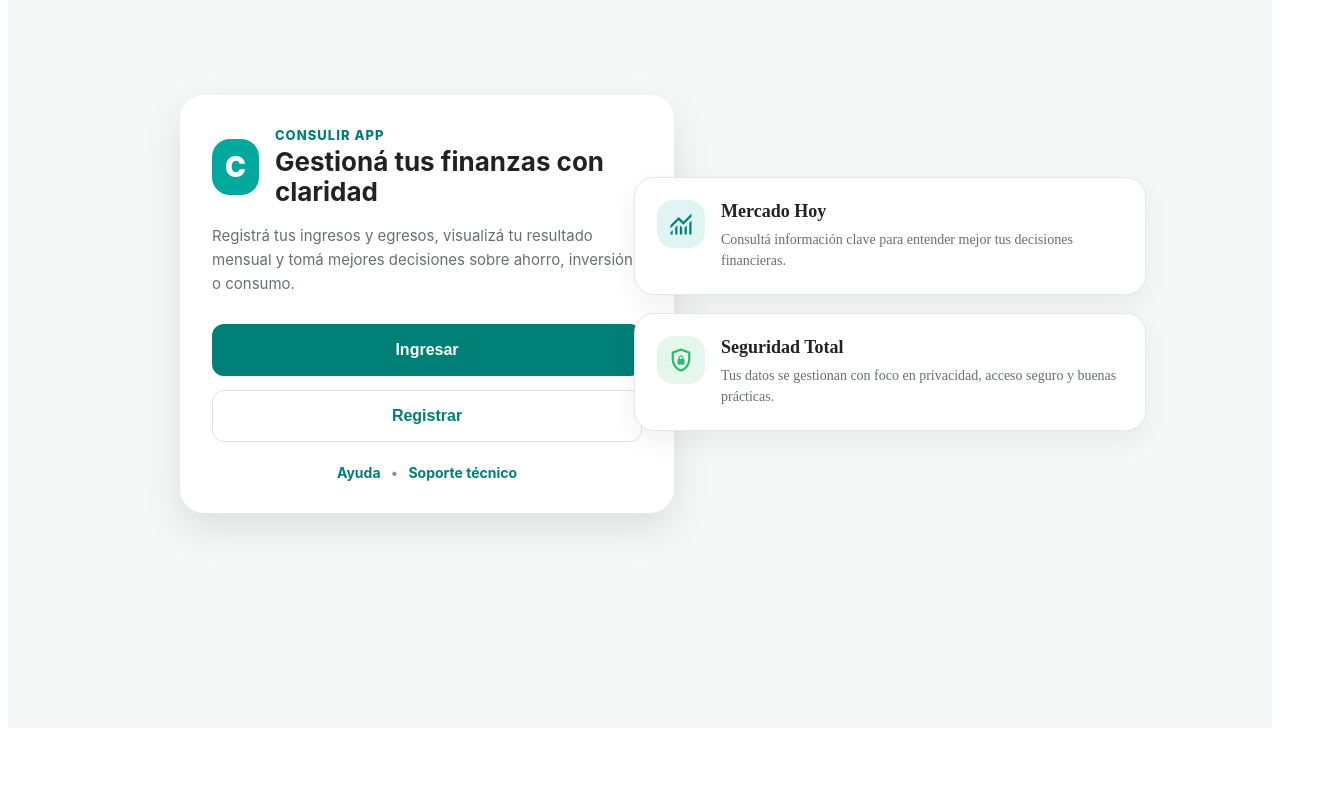
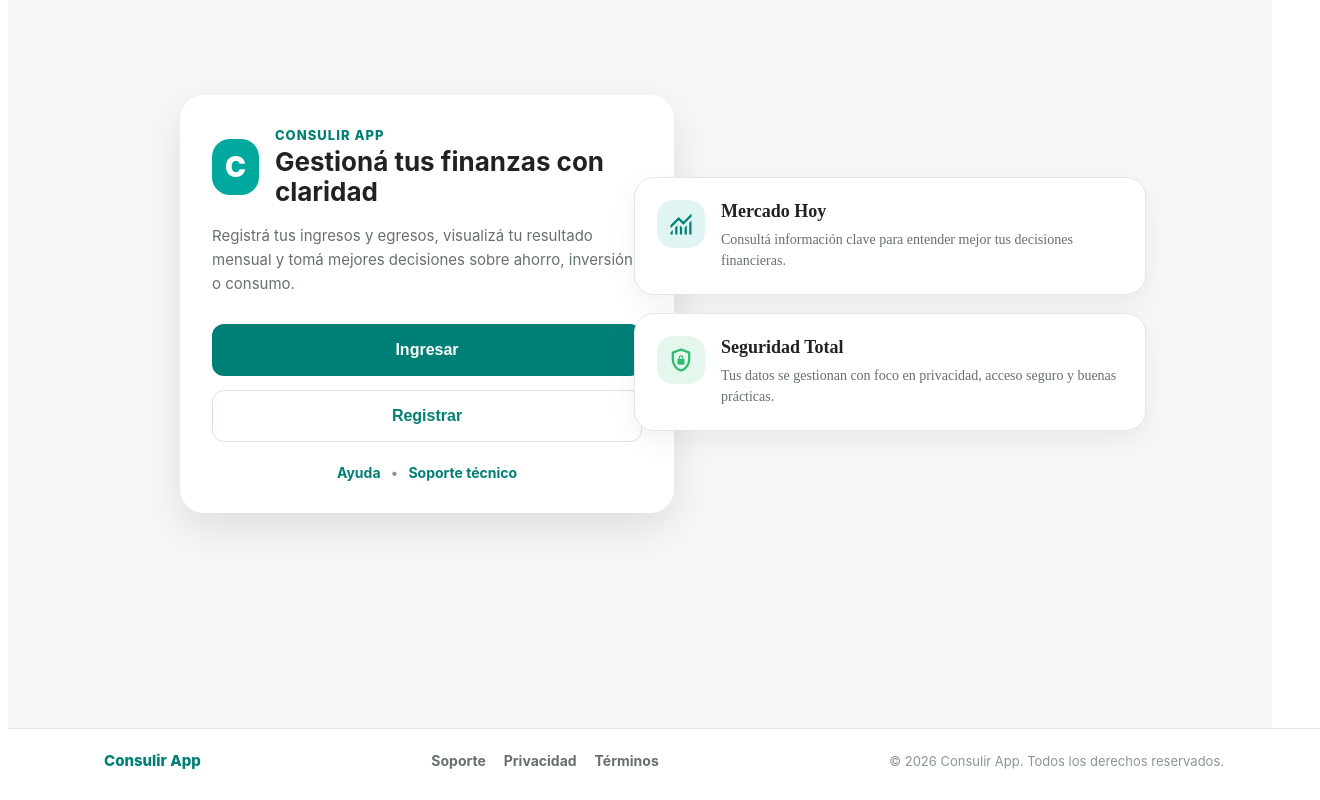
Before and after one commit to ADS-PY/TP-GRUPO-3-PROGRAMACION, a React (Vite) app: page / in a window 1280 px wide. Shown: the part 128-928 px from the top of the page, 1320 px wide, since content can reach past the window. Before the commit the page ends 864 px from the top, so only its background shows below. Built offline with nearby package versions, Linux system fonts and the light colour scheme.

Commit message:
feat: extraer footer global

```diff
--- a/src/App.css
+++ b/src/App.css
@@ -1,4 +1,11 @@
+.app-layout {
+  min-height: 100vh;
+  display: flex;
+  flex-direction: column;
+}
+
 .app-page {
+  flex: 1;
   min-height: 100vh;
   background: #f6f7f7;
   display: flex;
--- a/src/App.jsx
+++ b/src/App.jsx
@@ -1,5 +1,6 @@
 import AuthCard from "./components/auth/AuthCard";
 import InfoCard from "./components/cards/InfoCard";
+import Footer from "./components/layout/Footer";
 import "./App.css";
 
 function App() {
@@ -12,6 +13,7 @@ function App() {
   };
 
   return (
+    <div className="app-layout">
       <main className="app-page">
         <div className="app-content">
           <AuthCard onLogin={handleLogin} onRegister={handleRegister} />
@@ -33,6 +35,9 @@ function App() {
           </section>
         </div>
       </main>
+
+      <Footer />
+    </div>
   );
 }
 
--- /dev/null
+++ b/src/components/layout/Footer.css
@@ -0,0 +1,68 @@
+.footer {
+  width: 100%;
+  background: #ffffff;
+  border-top: 1px solid #e2e8e7;
+  padding: 22px 24px;
+  font-family: Inter, system-ui, -apple-system, BlinkMacSystemFont, "Segoe UI", sans-serif;
+}
+
+.footer__content {
+  width: 100%;
+  max-width: 1120px;
+  margin: 0 auto;
+  display: flex;
+  align-items: center;
+  justify-content: space-between;
+  gap: 16px;
+}
+
+.footer__brand {
+  margin: 0;
+  color: #007f76;
+  font-size: 15px;
+  font-weight: 800;
+}
+
+.footer__nav {
+  display: flex;
+  align-items: center;
+  justify-content: center;
+  gap: 18px;
+}
+
+.footer__link {
+  color: #66706f;
+  font-size: 14px;
+  font-weight: 700;
+  text-decoration: none;
+  transition: color 0.2s ease;
+}
+
+.footer__link:hover {
+  color: #007f76;
+  text-decoration: underline;
+}
+
+.footer__link:focus {
+  outline: 3px solid rgba(0, 169, 157, 0.22);
+  outline-offset: 4px;
+  border-radius: 6px;
+}
+
+.footer__copy {
+  margin: 0;
+  color: #8a9695;
+  font-size: 13px;
+}
+
+@media (max-width: 720px) {
+  .footer__content {
+    flex-direction: column;
+    text-align: center;
+  }
+
+  .footer__nav {
+    flex-wrap: wrap;
+    gap: 12px 18px;
+  }
+}
--- /dev/null
+++ b/src/components/layout/Footer.jsx
@@ -0,0 +1,45 @@
+import "./Footer.css";
+
+const defaultLinks = [
+  {
+    label: "Soporte",
+    href: "#soporte",
+  },
+  {
+    label: "Privacidad",
+    href: "#privacidad",
+  },
+  {
+    label: "Términos",
+    href: "#terminos",
+  },
+];
+
+export default function Footer({
+  brandName = "Consulir App",
+  links = defaultLinks,
+}) {
+  const currentYear = new Date().getFullYear();
+
+  return (
+    <footer className="footer" aria-label="Pie de página">
+      <div className="footer__content">
+        <p className="footer__brand">
+          {brandName}
+        </p>
+
+        <nav className="footer__nav" aria-label="Enlaces secundarios">
+          {links.map((link) => (
+            <a key={link.label} href={link.href} className="footer__link">
+              {link.label}
+            </a>
+          ))}
+        </nav>
+
+        <p className="footer__copy">
+          © {currentYear} {brandName}. Todos los derechos reservados.
+        </p>
+      </div>
+    </footer>
+  );
+}
```
Lines whose indentation alone changed are shown as unchanged.
